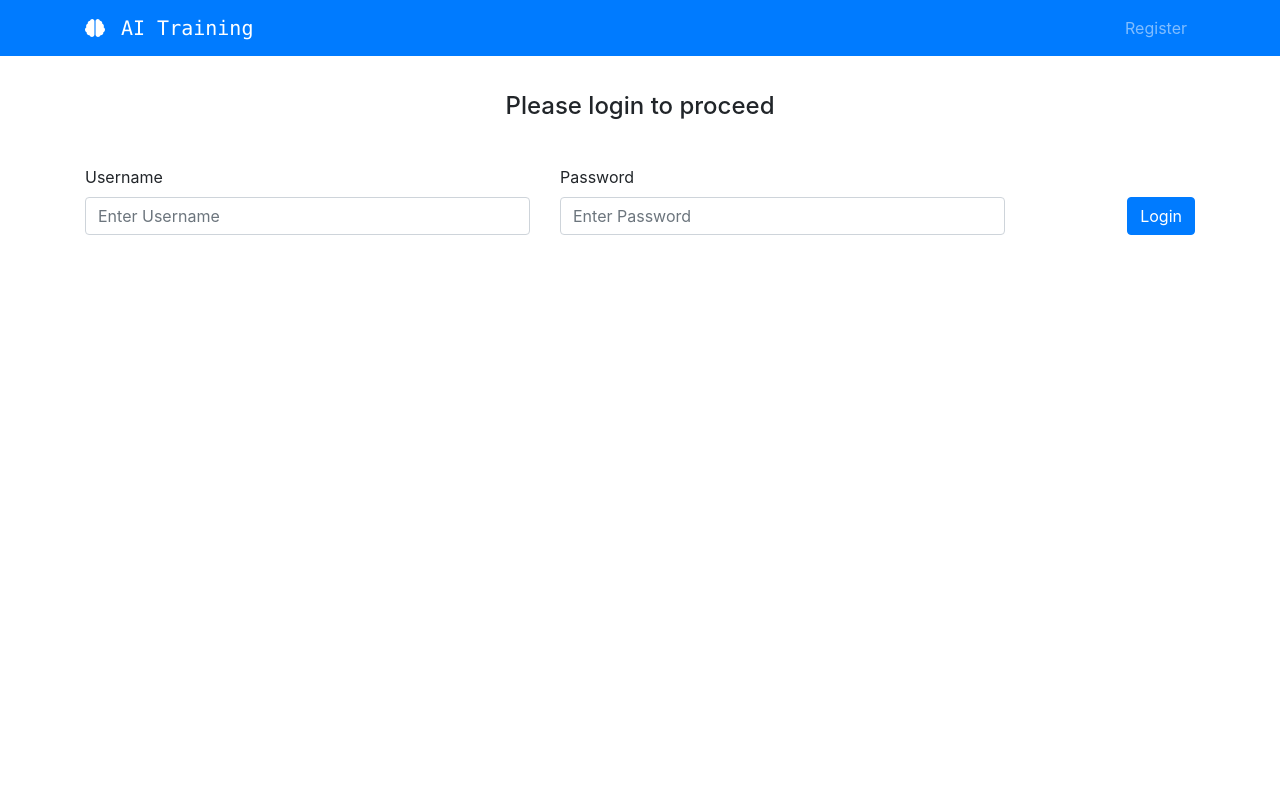
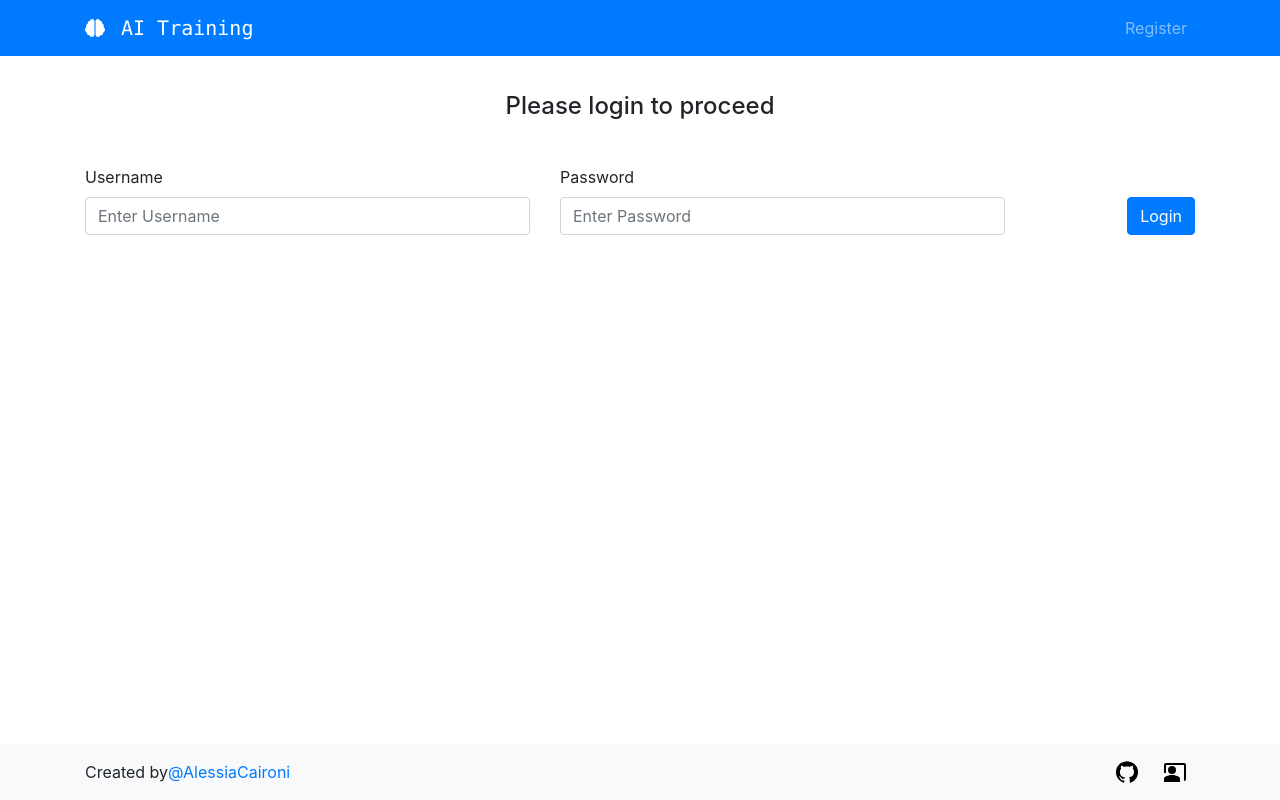
Before and after one commit to AlessiaCaironi/AI-Training, a React (Create React App) app in the folder frontend/: page / in a window 1280 px wide. Built offline with nearby package versions, Linux system fonts and the light colour scheme.

Commit message:
add-footer

```diff
--- a/frontend/src/App.css
+++ b/frontend/src/App.css
@@ -12,3 +12,15 @@
   cursor: pointer;
   color: rgb(2, 117, 216);
 }
+
+.foot {
+  position: absolute;
+  bottom: 0;
+  width: 100%;
+  margin-top: 50%;
+}
+
+.page-container {
+  position: relative;
+  min-height: 100vh;
+}
--- a/frontend/src/App.js
+++ b/frontend/src/App.js
@@ -7,20 +7,24 @@ import { AuthProvider } from "./context/AuthContext";
 import Login from "./views/loginPage";
 import Register from "./views/registerPage";
 import MainCustomized from "./components/MainCustomized";
+import FooterCustomized from "./components/FooterCustomized";
 
 function App() {
 
   return (
     <Router>
-      <div className="flex flex-col min-h-screen overflow-hidden">
+      <div className="flex flex-col min-h-screen overflow-hidden page-container">
         <AuthProvider>
           <NavCustomized />
+          <div style={{paddingBottom:'2.5rem'}}>
           <Switch>
             <PrivateRoute component={MainCustomized} path="/protected" exact />
             <Route component={Login} path="/login" />
             <Route component={Register} path="/register" />
             <Route component={Login} path="/" />
           </Switch>
+          </div>
+          <FooterCustomized />
         </AuthProvider>
       </div>
     </Router>
--- /dev/null
+++ b/frontend/src/components/FooterCustomized.js
@@ -0,0 +1,40 @@
+import React from "react";
+import { Button, Container, Row, Col } from "reactstrap";
+import IconButton from "@mui/material/IconButton";
+import GitHub from "@mui/icons-material/GitHub";
+import CoPresentIcon from "@mui/icons-material/CoPresent";
+
+
+export default function FooterCustomized(){
+    return(
+        <>
+        <footer className='bg-light foot ' >
+            <Container>
+                <Row>
+                    <Col className="text-left my-3">
+                        Created by
+                        <a href="https://www.linkedin.com/in/alessia-caironi" target="_blank">
+                            @AlessiaCaironi
+                        </a>
+                    </Col>
+                    <Col>
+                    </Col>
+                    <Col className="my-2 text-right">
+                        <IconButton className="mx-2" style={{color:'black'}} href="https://github.com/AlessiaCaironi/AI-Training" target="_blank">
+                        <GitHub
+                            fontSize="inherit"
+                        />
+                        </IconButton>
+                        <IconButton style={{color:'black'}}>
+                        <CoPresentIcon
+                            fontSize="inherit"
+                        />
+                        </IconButton>
+                    </Col>
+                </Row>
+            </Container>
+
+        </ footer>
+        </>
+    );
+}
--- a/frontend/src/components/ListItem.js
+++ b/frontend/src/components/ListItem.js
@@ -151,7 +151,7 @@ export default function ListItems({handleClickNewItem, handleClickShowItem}){
 
     return(
         <>
-            <Container>
+            <Container >
             <Row key='titolo'>
                 <Col key='titolo_c1'></Col>
                 <Col className="text-center" key='titolo_c2'>
@@ -195,6 +195,7 @@ export default function ListItems({handleClickNewItem, handleClickShowItem}){
                 </Table>
             </Row>
         </Container>
+
         {showConfirm ?
             <ModalConfirmDelete
                 setShowConfirm={setShowConfirm}
--- a/frontend/src/components/MainCustomized.js
+++ b/frontend/src/components/MainCustomized.js
@@ -29,6 +29,7 @@ export default function MainCustomized(){
                     setPage('showitem');
                     setItemShow(item);
                 }}
+                style={{height:'100%'}}
             />
         }
         {(page==='newitem') &&
@@ -43,6 +44,7 @@ export default function MainCustomized(){
                 item={itemShow}
             />
         }
+
         </>
     );
 }
```
